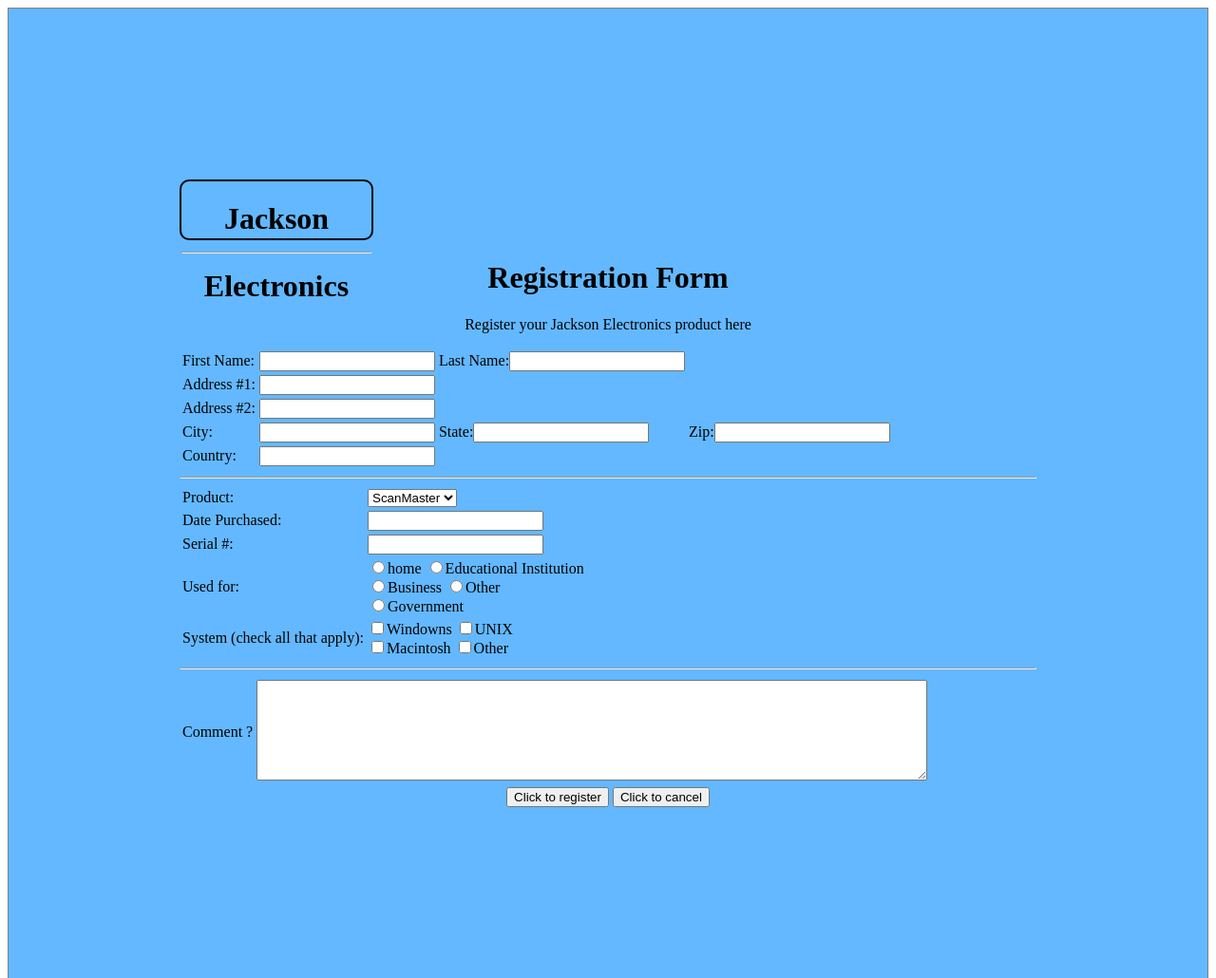
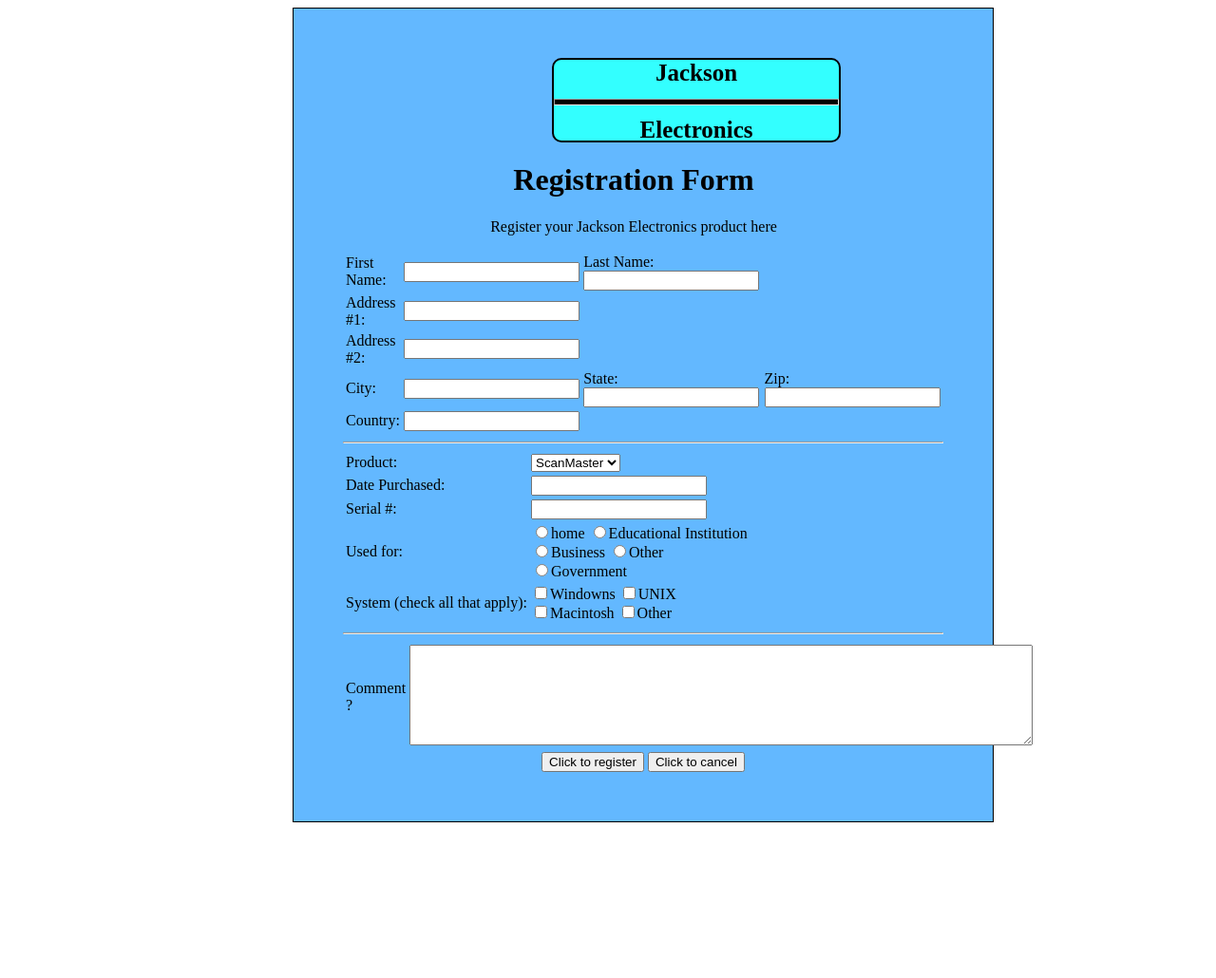
Before and after one commit to Dinh-Dev/Deadline-4, a plain HTML site: page index.html in a window 1280 px wide. Shown: the top 1030 px of the page at 95% size. After the commit the page ends 874 px from the top, so only its background shows below. Drawn offline with Linux system fonts and the light colour scheme.

Commit message:
Update index.html
update index

```diff
--- a/index.html
+++ b/index.html
@@ -4,22 +4,43 @@
         <meta charset="UTF-8">
         <title>Jackson Electronics</title>
     </head>
+    <body>
+        <style>
+        .div{
+            border: 2px solid black;
+            width:300px;
+            height: 85px;
+            border-radius:10px;
+            background-color:#33FFFF;
+            font-size: 25px;
+            text-align: center;
+            margin-left:220px;
+        }
+            .coins{
+                margin-right: 400px;
+            }
+        .div2{
+            background-color:#63B8FF;
+            border: 1px solid black;
+            padding: 52px;
+            height: 60%;
+            width:50%;
+            margin-left:300px;
+        }
+        </style>
+    <div class="div2">
+        <table>
+        <div class="div">
+            <div style="text-align:center;"><b>Jackson</b></div>
+            <hr style="background-color:black; height:5px;">
+            <div style="text-align:center;"><b>Electronics</b></div>
         </div>
-    <div style="background-color:#63B8FF;border: 1px solid gray; padding: 180px; margin-top: 1px; margin-bottom: 1px;">
-        <table>
-        <div style="border: 2px solid black; width:200px; height: 60px; border-radius:10px">
-            <h1>
-            <div style="text-align:center;">Jackson</div>
-            <hr>
-            <div style="text-align:center;">Electronics</div>
-            </h1>
-        </div>
-    <div style="background-color:#63B8FF">
+    <div style="background-color:#63B8FF; padding-right: 20px">
             <h1 style="text-align:center">Registration Form</h1>
             <p style="text-align:center">Register your Jackson Electronics product here</p>
             <tr>
                 <td>First Name:</td>
-                <td><input type="text" class="input-first-name"></td>
+                <td class="coins"><input type="text" class="input-first-name"></td>
                 <td>Last Name:<input type="text" class="input-class-name"></td>
             </tr>
             <tr>
@@ -75,9 +96,9 @@
             </tr>
         </table>
         <table>
-            <hr>
+            <hr width:40px>
             <tr>
-            <td>Comment ?</td><td><textarea style="width: 700px; height: 100px;"></textarea></td>
+            <td>Comment ?</td><td><textarea style="width: 650px; height: 100px;"></textarea></td>
             </tr>
             </table>
             <div style="text-align:center;">
```
